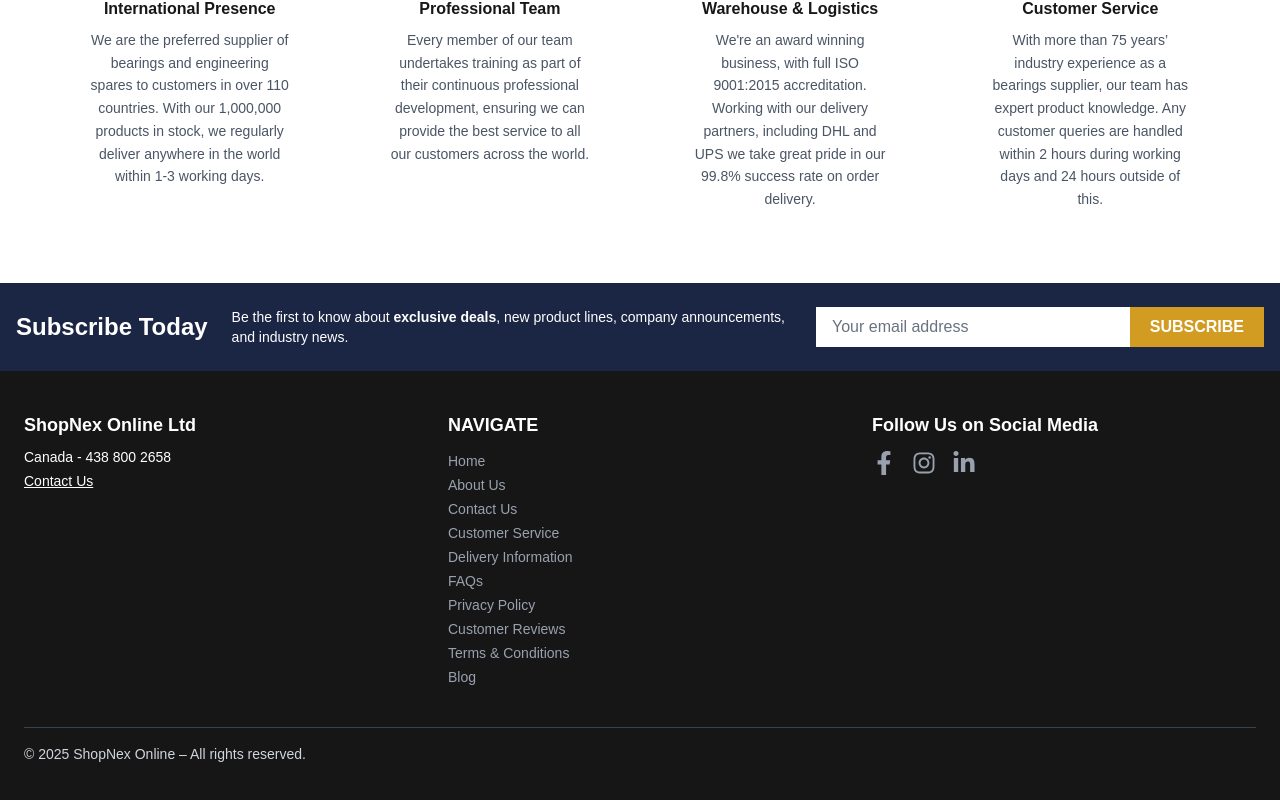
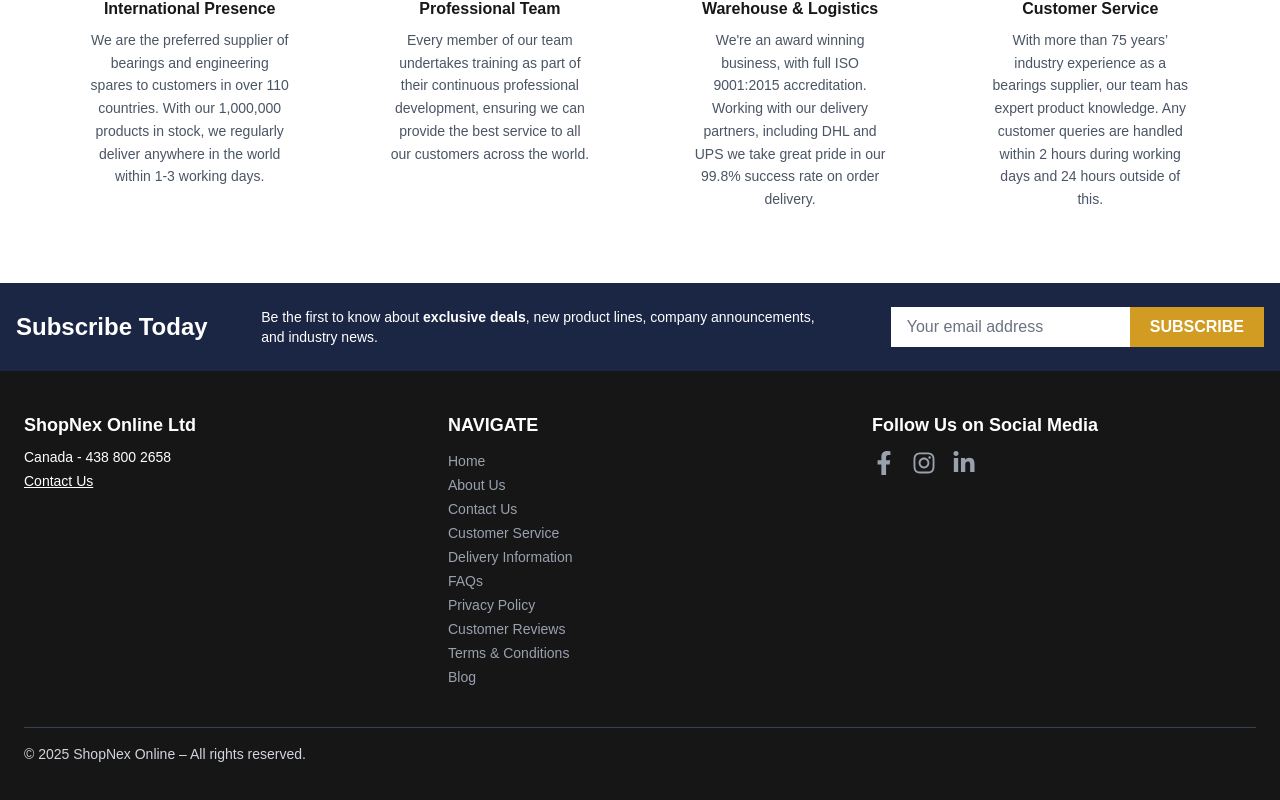
Before and after one commit to imthiyaz-solo/arizon_assesment, a Next.js app: page / in a window 1280 px wide. Shown: the part 2725-3525 px from the top of the page. Built offline with nearby package versions, Linux system fonts and the light colour scheme.

Commit message:
subscription input box fixed

```diff
--- a/sections/subscribtion.tsx
+++ b/sections/subscribtion.tsx
@@ -9,19 +9,20 @@ const Subscribe = () => {
                     company announcements, and industry news.
                 </p>
 
-                <form className="flex w-full max-w-md">
+                <form className="flex flex-wrap sm:flex-nowrap justify-end">
                     <input
                         type="email"
                         placeholder="Your email address"
-                        className="flex-grow px-4 py-2 text-gray-700 bg-white placeholder-gray-500"
+                        className="flex-grow px-4 py-2 text-gray-700 bg-white placeholder-gray-500 outline-none focus:ring-2 focus:ring-[#d19c21]"
                     />
                     <button
-                        type="button"
-                        className="cursor-pointer bg-[#d19c21] text-white font-bold px-5 py-2 hover:bg-yellow-600 transition-colors"
+                        type="submit"
+                        className="bg-[#d19c21] text-white font-bold px-5 py-2 hover:bg-yellow-600 transition-colors"
                     >
                         SUBSCRIBE
                     </button>
                 </form>
+
             </div>
         </div>
     );
```
